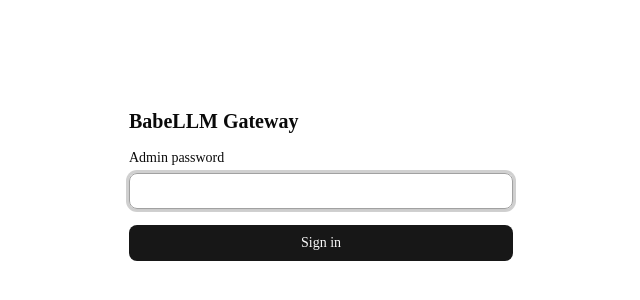
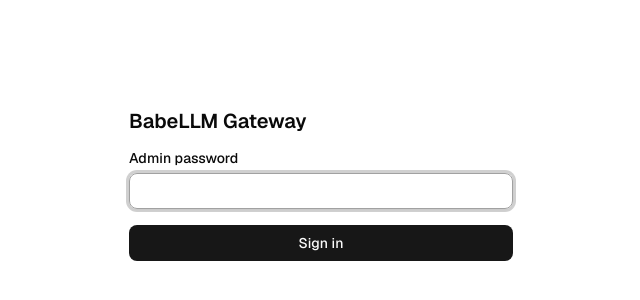
Before and after one commit to slzdev/babellm-gateway, a Next.js app: page /login in a window 1280 px wide. Shown: the part 216-516 px from the top of the page, without its empty margins (319-959 px from the left). Built offline with nearby package versions, Linux system fonts and the light colour scheme.

Commit message:
Update globals.css

```diff
--- a/src/app/globals.css
+++ b/src/app/globals.css
@@ -7,9 +7,9 @@
 @theme inline {
   --color-background: var(--background);
   --color-foreground: var(--foreground);
-  --font-sans: var(--font-sans);
-  --font-mono: var(--font-geist-mono);
-  --font-heading: var(--font-sans);
+  --font-sans: var(--font-geist-sans), ui-sans-serif, system-ui, sans-serif;
+  --font-mono: var(--font-geist-mono), ui-monospace, monospace;
+  --font-heading: var(--font-geist-sans), ui-sans-serif, system-ui, sans-serif;
   --color-sidebar-ring: var(--sidebar-ring);
   --color-sidebar-border: var(--sidebar-border);
   --color-sidebar-accent-foreground: var(--sidebar-accent-foreground);
```
